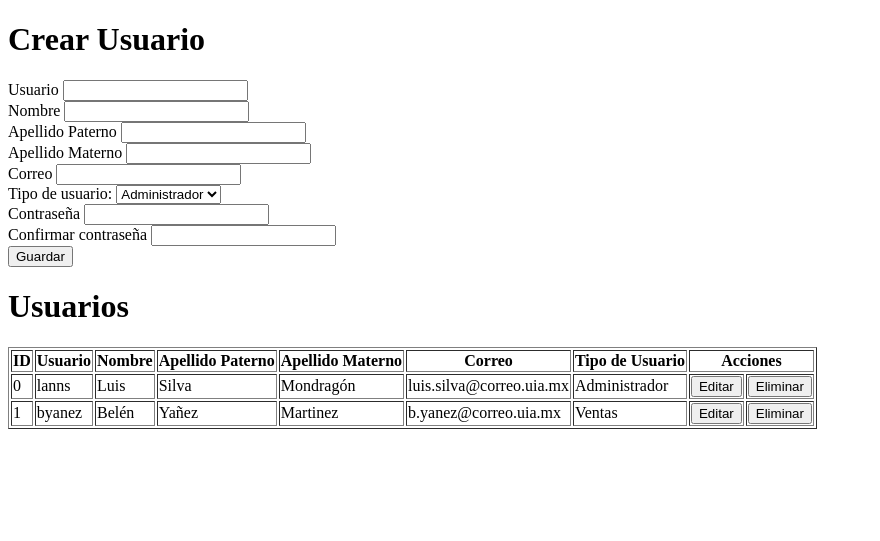
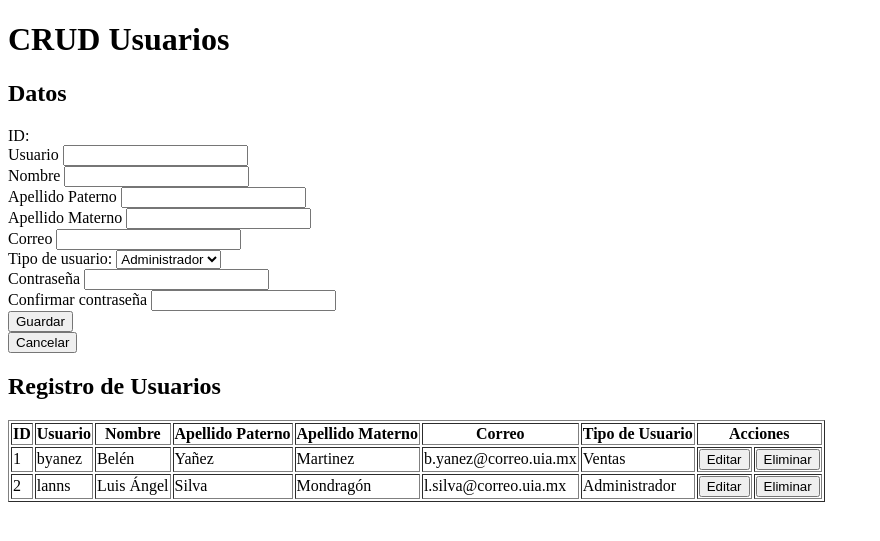
Before and after one commit to lans97/aws_cicd, a PHP site: page /practicas/crud/crud.php in a window 1280 px wide. Shown: the top 541 px of the page, without its empty margins (0-880 px from the left). Run offline with PHP 8.4, Linux system fonts and the light colour scheme.

Commit message:
CRUD Funcional al 100%

```diff
--- a/files/registro.csv
+++ b/files/registro.csv
@@ -1,2 +1,2 @@
-0,lanns,Luis,Silva,Mondragón,luis.silva@correo.uia.mx,0
 1,byanez,Belén,Yañez,Martinez,b.yanez@correo.uia.mx,1
+2,lanns,Luis Ángel,Silva,Mondragón,l.silva@correo.uia.mx,0
--- a/index.php
+++ b/index.php
@@ -41,7 +41,7 @@
             </li>
             <li>
                 <a href="practicas/crud/crud.php">
-                    Registro Usuarios
+                    CRUD Usuarios
                 </a>
             </li>
         </ol>
--- a/practicas/crud/crud.php
+++ b/practicas/crud/crud.php
@@ -2,7 +2,7 @@
     include 'csvDB.php';
     $arr_usuarios = loadUsers();
 
-    $user_edit = array(
+    $curr_user = array(
           "id" => ""
         , "username" => ""
         , "nombre" => ""
@@ -13,7 +13,7 @@
     );
 
     if (array_key_exists("usr_edit_id", $_GET)) {
-       $user_edit = ($arr_usuarios[$_GET['usr_edit_id']]);
+       $curr_user = ($arr_usuarios[$_GET['usr_edit_id']]);
     }
 
 ?>
@@ -27,34 +27,37 @@
 </head>
 
 <body>
-<h1>Crear Usuario</h1>
+<h1>CRUD Usuarios</h1>
+<h2>Datos</h2>
     <form action="crudCNT.php" method="post">
+        <label for="id_usuario">ID: <?= $curr_user['id'] ?></label>
+        <input type="hidden" name="id_usuario" id="hd_id_usuario" value="<?= $curr_user['id'] ?>">
         <div>
             <label for="username">Usuario</label>
-            <input name="username" id="txt_username" minlength="2" value="<?= $user_edit['username'] ?>" required>
+            <input name="username" id="txt_username" minlength="2" value="<?= $curr_user['username'] ?>" required>
         </div>
         <div>
             <label for="nombre">Nombre</label>
-            <input name="nombre" id="txt_nombre" minlength="2" value="<?= $user_edit['nombre'] ?>" required>
+            <input name="nombre" id="txt_nombre" minlength="2" value="<?= $curr_user['nombre'] ?>" required>
         </div>
         <div>
             <label for="apaterno">Apellido Paterno</label>
-            <input name="apaterno" id="txt_apaterno" minlength="2" value="<?= $user_edit['apaterno'] ?>" required>
+            <input name="apaterno" id="txt_apaterno" minlength="2" value="<?= $curr_user['apaterno'] ?>" required>
         </div>
         <div>
             <label for="amaterno">Apellido Materno</label>
-            <input name="amaterno" id="txt_amaterno" minlength="2" value="<?= $user_edit['amaterno'] ?>" required>
+            <input name="amaterno" id="txt_amaterno" minlength="2" value="<?= $curr_user['amaterno'] ?>" required>
         </div>
         <div>
             <label for="correo">Correo</label>
-            <input name="correo" id="txt_correo" minlength="2" value="<?= $user_edit['username'] ?>" required>
+            <input name="correo" id="txt_correo" minlength="2" value="<?= $curr_user['correo'] ?>" required>
         </div>
         <div>
             <label for="cmb_tipo_usuario">Tipo de usuario:</label>
             <select name="tipo_usuario" id="cmb_tipo_usuario">
                 <?php foreach ($tipos_usuario as $key => $tipo) { ?>
                     <option value="<?= $tipo["id_tipo"]?>"
-                        <?= ($tipo["id_tipo"] == $user_edit["tipo_usuario"]) ? "selected" : ""; ?>
+                        <?= ($tipo["id_tipo"] == $curr_user["tipo_usuario"]) ? "selected" : ""; ?>
                     ><?= $tipo["desc"] ?></option>
                 <?php } ?>
             </select>
@@ -67,9 +70,12 @@
             <label for="confirmContra">Confirmar contraseña</label>
             <input type="password" name="confirmContra" id="txt_confirmContra" minlength="2" required>
         </div>
-        <button type="submit" name="user_create">Guardar</button>
+        <button type="submit" name="user_save">Guardar</button>
     </form>
-    <h1>Usuarios</h1>
+        <a href="./crud.php">
+            <button name="clear">Cancelar</button>
+        </a>
+    <h2>Registro de Usuarios</h2>
     <form action="crudCNT.php" method="post">
         <table border="1">
             <tr>
```
Also changed, not shown: practicas/crud/crudCNT.php (+25 -14 lines).
